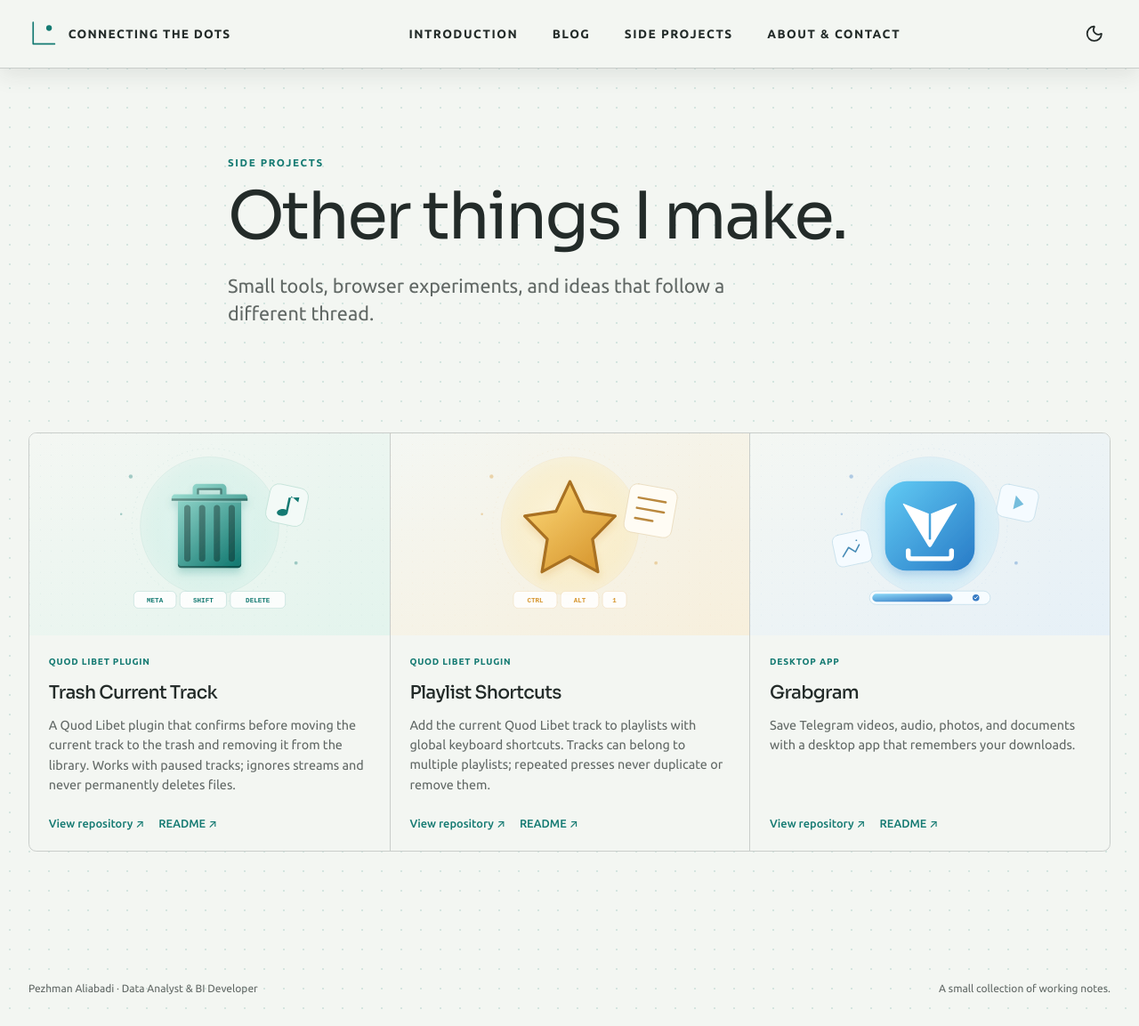
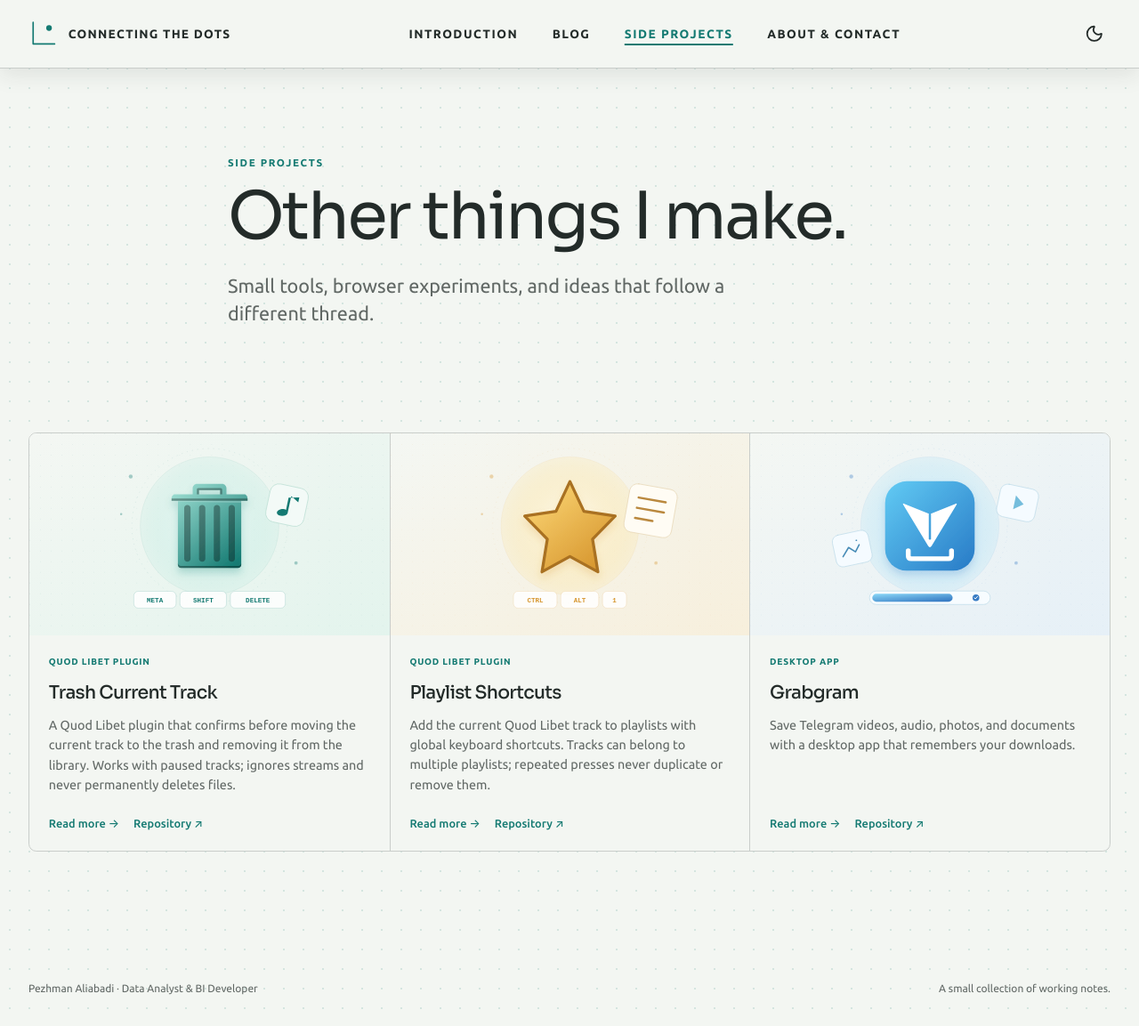
Before and after one commit to Pejhan/Pejhan, a Jekyll site: the page built from side-projects.html, in a window 1280 px wide and 1153 px high. Shown: the whole window at 89% size. Built offline with Jekyll 4.4.1, drawn with Linux system fonts in a browser that asks for light colours; nearby versions of some CDN libraries.

Commit message:
+Side projects view nad page *Navbar

```diff
--- a/_data/side_projects.yml
+++ b/_data/side_projects.yml
@@ -1,4 +1,5 @@
 - title: "Trash Current Track"
+  slug: "quodlibet-trash-current"
   eyebrow: "Quod Libet plugin"
   description: >-
     A Quod Libet plugin that confirms before moving the current track to the trash
@@ -11,6 +12,7 @@
   live_url: ""
 
 - title: "Playlist Shortcuts"
+  slug: "quodlibet-playlist-shortcuts"
   eyebrow: "Quod Libet plugin"
   description: >-
     Add the current Quod Libet track to playlists with global keyboard shortcuts.
@@ -23,6 +25,7 @@
   live_url: ""
 
 - title: "Grabgram"
+  slug: "grabgram"
   eyebrow: "Desktop app"
   description: >-
     Save Telegram videos, audio, photos, and documents with a desktop app that
--- a/_includes/side-project-card.html
+++ b/_includes/side-project-card.html
@@ -1,14 +1,15 @@
+{% assign project_url = '/side-projects/' | append: project.slug | append: '/' %}
 <article class="side-project-card" id="side-project-{{ forloop.index }}">
-  <a class="side-project-image-link" href="{{ project.repository_url }}" tabindex="-1" aria-hidden="true">
+  <a class="side-project-image-link" href="{{ project_url | relative_url }}" tabindex="-1" aria-hidden="true">
     <img class="side-project-image" src="{{ project.image | relative_url }}" alt="" width="1280" height="720" loading="lazy">
   </a>
   <div class="side-project-copy">
     <p class="kicker">{{ project.eyebrow }}</p>
-    <h3><a href="{{ project.repository_url }}">{{ project.title | escape }}</a></h3>
+    <h3><a href="{{ project_url | relative_url }}">{{ project.title | escape }}</a></h3>
     <p class="side-project-excerpt">{{ project.description }}</p>
   </div>
   <div class="project-links">
-    <a href="{{ project.repository_url }}">View repository <span aria-hidden="true">↗</span></a>
-    <a href="{{ project.readme_url }}">README <span aria-hidden="true">↗</span></a>
+    <a href="{{ project_url | relative_url }}">Read more <span aria-hidden="true">→</span></a>
+    <a href="{{ project.repository_url }}">Repository <span aria-hidden="true">↗</span></a>
   </div>
 </article>
--- a/_layouts/default.html
+++ b/_layouts/default.html
@@ -17,8 +17,13 @@
       })();
     </script>
 
-    {% assign page_title = page.title | default: site.title %}
-    {% assign page_description = page.description | default: site.description %}
+    {% if page.project_slug %}
+    {% assign page_project = site.data.side_projects | where: 'slug', page.project_slug | first %}
+    {% endif %}
+    {% assign page_title = page.title | default: page_project.title | default: site.title %}
+    {% assign page_description = page.description | default: page_project.description | default: site.description %}
+    {% assign page_image = page.image | default: page_project.image %}
+    {% assign page_image_alt = page.image_alt | default: page_project.image_alt | default: page_title %}
     <title>{% if page.title %}{{ page.title }} · {{ site.title }}{% else %}{{ site.title }}{% endif %}</title>
     <meta name="description" content="{{ page_description | strip_html | normalize_whitespace | escape }}">
     <link rel="canonical" href="{{ page.url | absolute_url }}">
@@ -28,9 +33,9 @@
     <meta property="og:description" content="{{ page_description | strip_html | normalize_whitespace | escape }}">
     <meta property="og:url" content="{{ page.url | absolute_url }}">
     <meta property="og:site_name" content="{{ site.title | escape }}">
-    {% if page.image %}
-    <meta property="og:image" content="{{ page.image | absolute_url }}">
-    <meta property="og:image:alt" content="{{ page.image_alt | default: page.title | escape }}">
+    {% if page_image %}
+    <meta property="og:image" content="{{ page_image | absolute_url }}">
+    <meta property="og:image:alt" content="{{ page_image_alt | escape }}">
     <meta name="twitter:card" content="summary_large_image">
     {% else %}
     <meta name="twitter:card" content="summary">
@@ -56,25 +61,14 @@
           <span class="wordmark-mark" aria-hidden="true"><svg viewBox="0 0 32 32" focusable="false"><path d="M5 4v23h23"/><circle cx="22" cy="10" r="3"/></svg></span>
           <span>Connecting the Dots</span>
         </a>
-        {% if page.url == '/' %}
-        <nav class="section-nav" aria-label="Page sections" data-section-nav>
+        <nav class="primary-nav" aria-label="Primary navigation">
           <ul class="nav-list">
-            <li><a href="#intro" aria-current="true">Introduction</a></li>
-            <li><a href="#blog">Blog</a></li>
-            <li><a href="#side-projects">Side projects</a></li>
-            <li><a href="#about">About &amp; contact</a></li>
+            <li><a href="{{ '/' | relative_url }}#intro" data-section="intro"{% if page.url == '/' %} aria-current="page"{% endif %}>Introduction</a></li>
+            <li><a href="{{ '/blog/' | relative_url }}" data-section="blog"{% if page.url contains '/blog/' %} aria-current="page"{% endif %}>Blog</a></li>
+            <li><a href="{{ '/side-projects/' | relative_url }}" data-section="side-projects"{% if page.url contains '/side-projects/' %} aria-current="page"{% endif %}>Side projects</a></li>
+            <li><a href="{{ '/' | relative_url }}#about" data-section="about">About &amp; contact</a></li>
           </ul>
         </nav>
-        {% else %}
-        <nav aria-label="Primary navigation">
-          <ul class="nav-list">
-            <li><a href="{{ '/' | relative_url }}#intro">Introduction</a></li>
-            <li><a href="{{ '/blog/' | relative_url }}">Blog</a></li>
-            <li><a href="{{ '/' | relative_url }}#side-projects">Side projects</a></li>
-            <li><a href="{{ '/' | relative_url }}#about">About &amp; contact</a></li>
-          </ul>
-        </nav>
-        {% endif %}
         <button class="theme-toggle" type="button" aria-label="Switch to dark mode" aria-pressed="false">
           <i class="theme-icon theme-icon-moon" data-lucide="moon"></i>
           <i class="theme-icon theme-icon-sun" data-lucide="sun"></i>
--- a/assets/css/main.css
+++ b/assets/css/main.css
@@ -250,65 +250,18 @@
   align-items: center;
 }
 
+.primary-nav a[aria-current] {
+  color: var(--accent);
+  text-decoration: underline;
+  text-decoration-thickness: 0.12rem;
+  text-underline-offset: 0.4rem;
+}
+
 .home-page .site-header {
   position: fixed;
   right: 0;
   left: 0;
-  pointer-events: none;
-}
-
-.home-page .site-header .wordmark,
-.home-page .site-header .theme-toggle,
-.home-page .section-nav {
   pointer-events: auto;
-}
-
-.section-nav {
-  position: fixed;
-  z-index: 20;
-  top: 50%;
-  right: clamp(0.75rem, 2vw, 2rem);
-  padding: 0.75rem 1rem;
-  border: 1px solid var(--line);
-  border-radius: var(--radius-soft);
-  background: var(--paper);
-  box-shadow: 0 0.4rem 1.5rem color-mix(in srgb, var(--ink) 10%, transparent);
-  transform: translateY(-50%);
-}
-
-.section-nav .nav-list {
-  min-width: 8.5rem;
-  align-items: flex-end;
-  flex-direction: column;
-  gap: 0.45rem;
-}
-
-.section-nav .nav-list a {
-  display: flex;
-  min-width: 100%;
-  min-height: 2rem;
-  align-items: center;
-  justify-content: flex-end;
-  color: var(--muted);
-  font-size: 0.72rem;
-  font-weight: 400;
-  line-height: 1;
-  opacity: 0.7;
-  transform-origin: right center;
-  transition: color 280ms ease, font-size 280ms ease, font-weight 280ms ease, opacity 280ms ease, transform 280ms ease;
-}
-
-.section-nav .nav-list a:hover {
-  color: var(--accent);
-  opacity: 1;
-}
-
-.section-nav a[aria-current="true"] {
-  color: var(--accent);
-  font-size: 0.95rem;
-  font-weight: 800;
-  opacity: 1;
-  transform: scale(1.04);
 }
 
 .theme-toggle {
@@ -362,7 +315,7 @@
   height: 100svh;
   min-height: 100svh;
   max-height: 100svh;
-  padding-right: clamp(10.25rem, 16vw, 13rem);
+  padding-right: 0;
   overflow: hidden;
   scroll-snap-align: start;
   scroll-snap-stop: always;
@@ -1089,7 +1042,7 @@
 }
 
 @media (max-width: 52rem) {
-  .site-header:not(:has(.section-nav)) .header-inner {
+  .site-header .header-inner {
     position: relative;
     align-items: flex-start;
     flex-direction: column;
@@ -1097,22 +1050,22 @@
     padding-block: 0.8rem;
   }
 
-  .site-header:not(:has(.section-nav)) nav {
+  .site-header nav {
     width: 100%;
   }
 
-  .site-header:not(:has(.section-nav)) .nav-list {
+  .site-header .nav-list {
     justify-content: space-between;
     flex-wrap: wrap;
     gap: 0.45rem;
   }
 
-  .site-header:not(:has(.section-nav)) .nav-list a {
+  .site-header .nav-list a {
     font-size: clamp(0.6rem, 1.8vw, 0.72rem);
     letter-spacing: 0.06em;
   }
 
-  .site-header:not(:has(.section-nav)) .theme-toggle {
+  .site-header .theme-toggle {
     position: absolute;
     top: 0.8rem;
     right: 0;
@@ -1189,46 +1142,30 @@
     padding-block: 0.8rem;
   }
 
-  .site-header:not(:has(.section-nav)) .nav-list {
+  .site-header .nav-list {
     width: 100%;
     justify-content: space-between;
     gap: 0.45rem;
   }
 
-  .site-header:not(:has(.section-nav)) .header-inner {
+  .site-header .header-inner {
     position: relative;
   }
 
-  .site-header:not(:has(.section-nav)) .theme-toggle {
+  .site-header .theme-toggle {
     position: absolute;
     top: 0.8rem;
     right: 0;
   }
 
-  .site-header:not(:has(.section-nav)) .nav-list a {
+  .site-header .nav-list a {
     font-size: 0.72rem;
   }
 
-  .section-nav {
-    right: 0.4rem;
-  }
-
-  .section-nav .nav-list {
-    min-width: 6.25rem;
-  }
-
-  .section-nav .nav-list a {
-    min-height: 1.75rem;
-    font-size: 0.58rem;
-  }
-
-  .section-nav a[aria-current="true"] {
-    font-size: 0.72rem;
-  }
-
-  .home-page .snap-section {
-    padding-right: 8.5rem;
-  }
+
+
+
+
 
   .home-page .section-heading {
     grid-template-columns: auto minmax(0, 1fr);
@@ -1346,7 +1283,7 @@
     pointer-events: auto;
   }
 
-  .home-page .header-inner {
+  .home-page .site-header .header-inner {
     display: grid;
     min-height: 0;
     padding-block: 0.65rem 0.5rem;
@@ -1360,55 +1297,20 @@
     grid-row: 1;
   }
 
-  .home-page .theme-toggle {
+  .home-page .site-header .theme-toggle {
+    position: static;
     grid-column: 2;
     grid-row: 1;
   }
 
-  .home-page .section-nav {
-    position: static;
-    width: 100%;
-    padding: 0;
-    border: 0;
-    border-radius: 0;
-    box-shadow: none;
-    transform: none;
+
+  .home-page .primary-nav {
     grid-column: 1 / -1;
     grid-row: 2;
   }
 
-  .home-page .section-nav .nav-list {
-    width: 100%;
-    min-width: 0;
-    align-items: center;
-    justify-content: space-between;
-    flex-direction: row;
-    gap: 0.35rem;
-  }
-
-  .home-page .section-nav .nav-list a {
-    min-width: 0;
-    min-height: 1.65rem;
-    color: var(--muted);
-    font-size: clamp(0.52rem, 2.2vw, 0.66rem);
-    font-weight: 400;
-    letter-spacing: 0.035em;
-    opacity: 0.72;
-    transform: none;
-    transition: none;
-  }
-
-  .home-page .section-nav a[aria-current="true"] {
-    color: var(--accent);
-    font-size: clamp(0.52rem, 2.2vw, 0.66rem);
-    font-weight: 700;
-    opacity: 1;
-    text-decoration: underline;
-    text-decoration-color: var(--accent);
-    text-decoration-thickness: 0.12rem;
-    text-underline-offset: 0.32rem;
-    transform: none;
-  }
+
+
 
   .home-page .snap-section {
     width: min(calc(100% - 2rem), var(--max-width));
```
Also changed, not shown: other parts of _layouts/default.html (+14 -9 lines), _layouts/project.html (added, +24 -0 lines), side-projects/grabgram.md (added, +102 -0 lines), side-projects/quodlibet-playlist-shortcuts.md (added, +56 -0 lines), side-projects/quodlibet-trash-current.md (added, +72 -0 lines), README.md.
